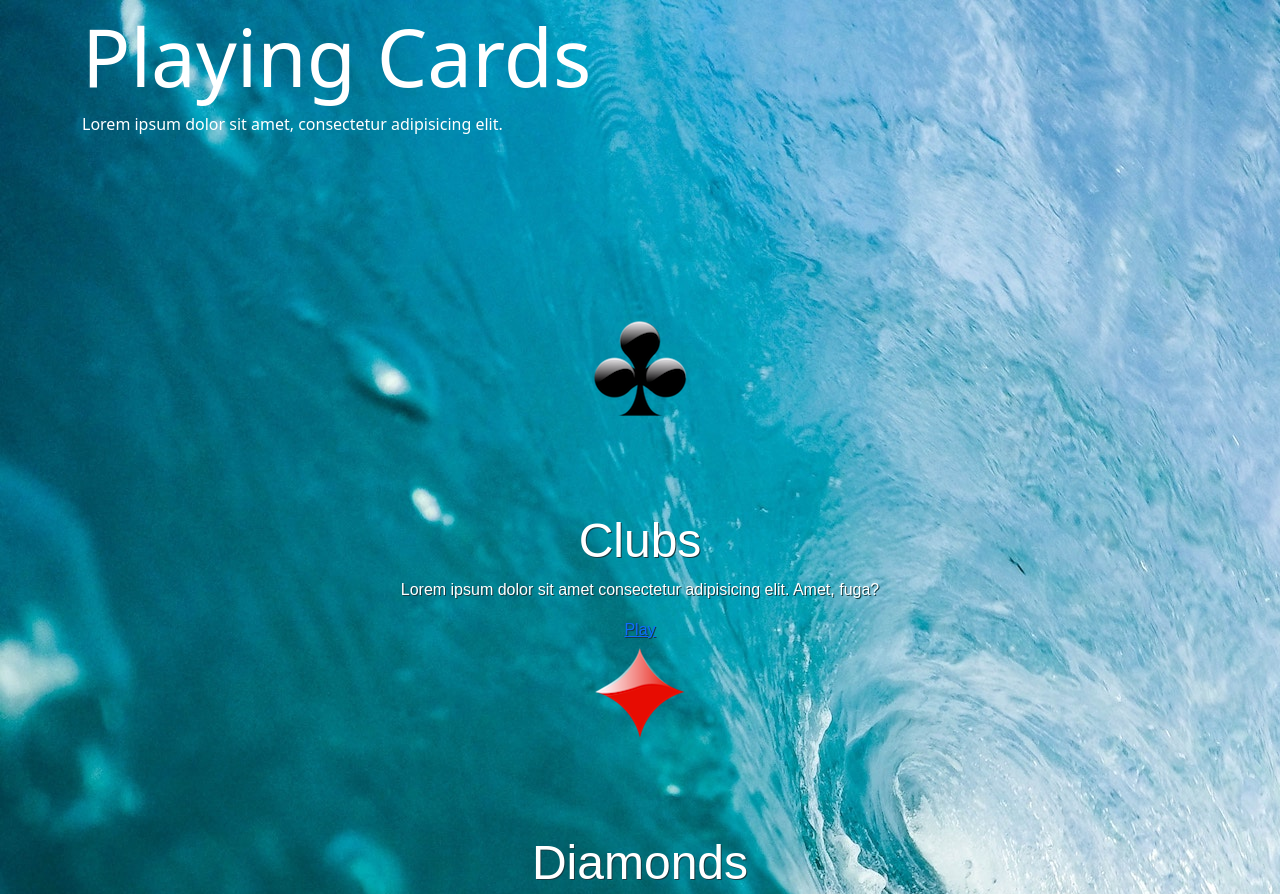
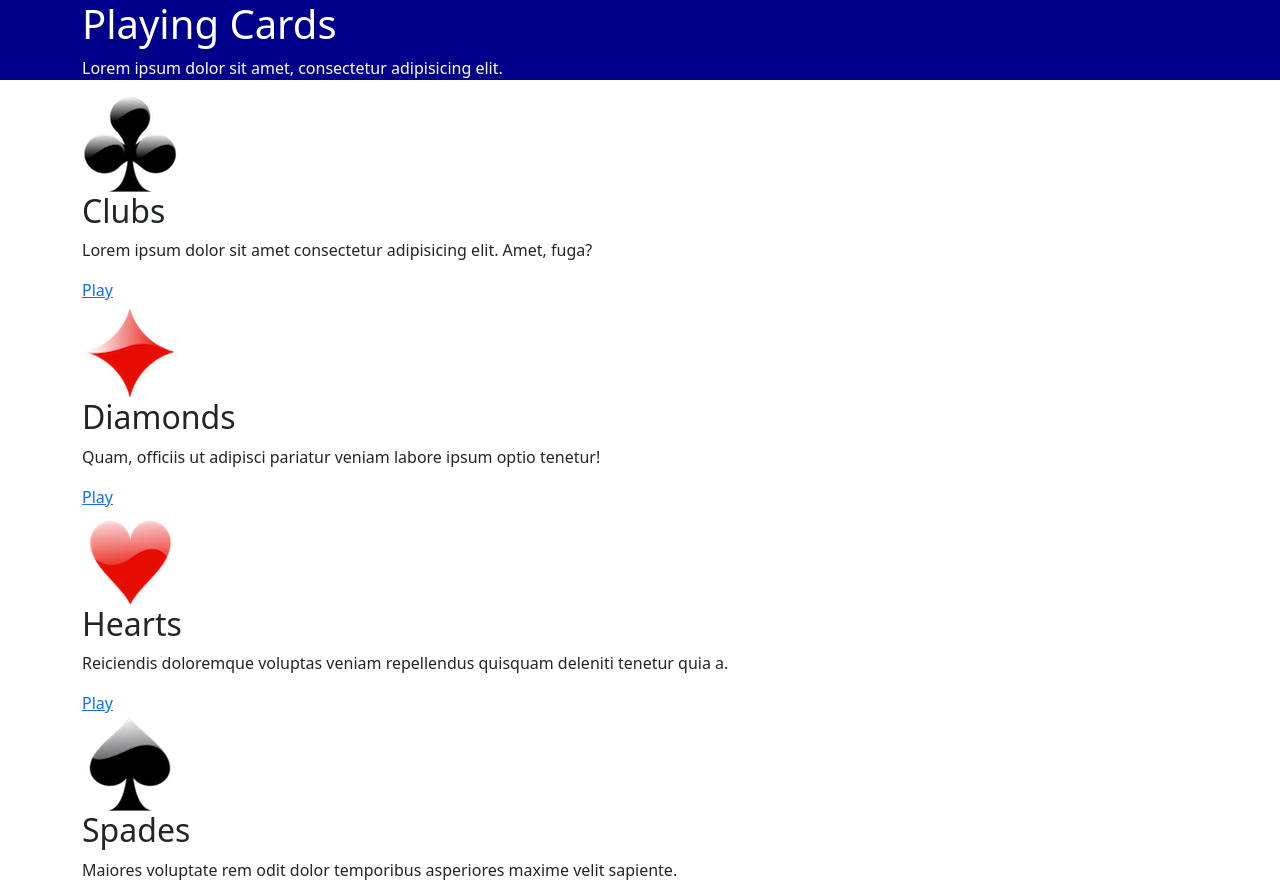
Before and after one commit to info340a-wi24/problem-set-04-iefegensh, a plain HTML site: page problem-b/index.html in a window 1280 px wide. Shown: the top 894 px of the page. Drawn offline with nearby package versions, Linux system fonts and the light colour scheme; files that its build step writes are made by us from their sources; files whose address does not match are found by name.

Commit message:
some changes on problem-b

```diff
--- a/problem-b/index.html
+++ b/problem-b/index.html
@@ -4,14 +4,20 @@
   <meta charset="utf-8">
   <meta name="viewport" content="width=device-width, initial-scale=1, shrink-to-fit=no">
   <link rel="stylesheet" href="https://cdn.jsdelivr.net/npm/bootstrap@5.0.0/dist/css/bootstrap.min.css">
-  <link rel="stylesheet" href="css/style.css">
   <title>Playing Cards</title>
-
+  <style>
+    .container-fluid {
+      background-color: darkblue;
+      color: white;
+      padding-top: 5;
+      padding-bottom: 5;
+    }
+  </style>
   <!-- link in Bootstrap here -->
 </head>
 
 <body>
-  <header>
+  <header class="container-fluid">
     <div class="container">
       <h1>Playing Cards</h1>
       <p>Lorem ipsum dolor sit amet, consectetur adipisicing elit.</p>
@@ -44,6 +50,7 @@
         <a href="#">Play</a>
       </div>
 
+
       <!-- Card 4 -->
       <div>
         <img src="img/card-spade-icon.png" alt="the heart suit symbol">
```
